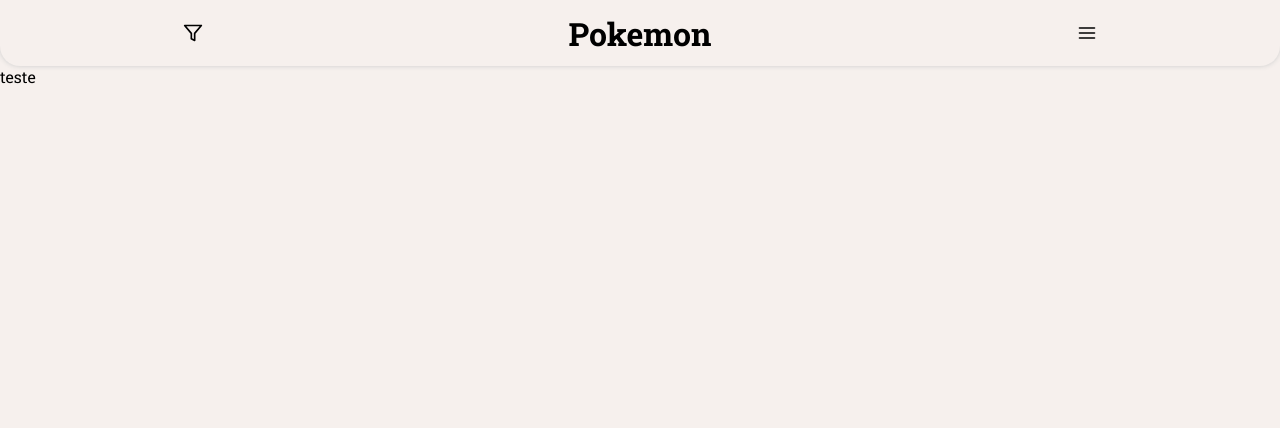
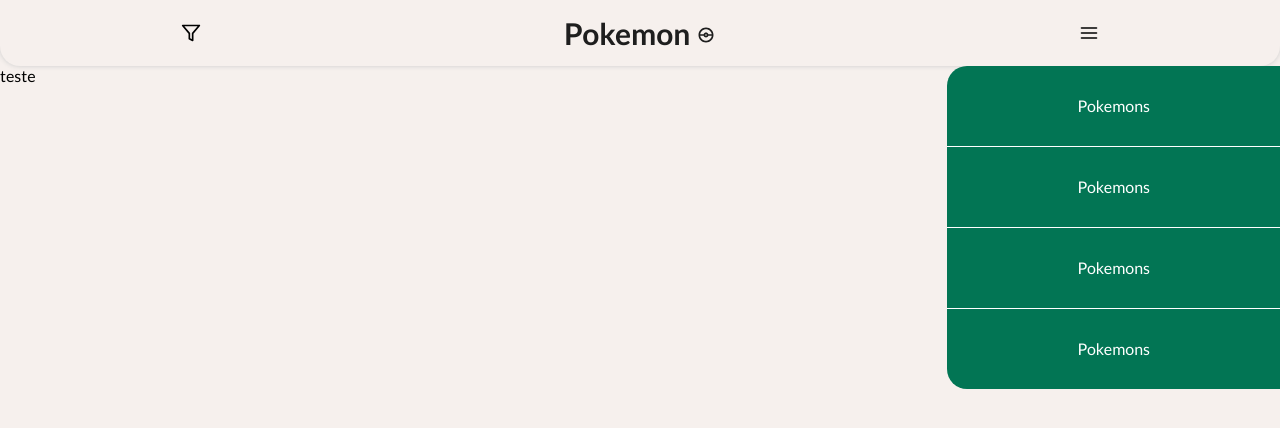
Before and after one commit to SavioSoares7/pokedex, a React (Vite) app in the folder pokemon/: page / in a window 1280 px wide. Shown: the top 428 px of the page. Built offline with nearby package versions, Linux system fonts and the light colour scheme.

Commit message:
Create header and Menu

```diff
--- a/pokemon/index.html
+++ b/pokemon/index.html
@@ -8,7 +8,7 @@
     <link rel="preconnect" href="https://fonts.googleapis.com" />
     <link rel="preconnect" href="https://fonts.gstatic.com" crossorigin />
     <link
-      href="https://fonts.googleapis.com/css2?family=Roboto+Slab:wght@400;500;700&display=swap"
+      href="https://fonts.googleapis.com/css2?family=Lato:wght@400;700&display=swap"
       rel="stylesheet"
     />
     <title>Pokedex</title>
--- a/pokemon/src/components/header/index.jsx
+++ b/pokemon/src/components/header/index.jsx
@@ -1,13 +1,33 @@
-import { Container } from "./style";
+import { Container, Menu } from "./style";
 
 import { FiFilter, FiMenu } from "react-icons/fi";
+import { CgPokemon } from "react-icons/cg";
 
 export function Header() {
   return (
     <Container>
       <FiFilter />
-      <h1>Pokemon</h1>
+      <a href="#">
+        Pokemon <CgPokemon />
+      </a>
+
       <FiMenu />
+      <Menu>
+        <ul>
+          <li>
+            <a href="#">Pokemons</a>
+          </li>
+          <li>
+            <a href="#">Pokemons</a>
+          </li>
+          <li>
+            <a href="#">Pokemons</a>
+          </li>
+          <li>
+            <a href="#">Pokemons</a>
+          </li>
+        </ul>
+      </Menu>
     </Container>
   );
 }
--- a/pokemon/src/components/header/style.js
+++ b/pokemon/src/components/header/style.js
@@ -5,9 +5,62 @@
   align-items: center;
   justify-content: space-around;
 
+  position: relative;
+
   height: 66px;
 
   border-radius: 0px 0px 20px 20px;
   background: ${({ theme }) => theme.COLORS.BG_WHITE};
   box-shadow: 0px 0px 5px #ccc;
+
+  > a {
+    color: ${({ theme }) => theme.COLORS.BG_BLACK};
+    font-size: 30px;
+    font-weight: bold;
+  }
 `;
+export const Menu = styled.nav`
+  position: absolute;
+  right: 0px;
+  top: 0;
+  z-index: 999;
+  margin-top: 66px;
+
+  ul {
+    background-color: #027554;
+    border-radius: 20px 0 0 20px;
+  }
+
+  li {
+    padding: 30px 130px;
+    border-bottom: 1px solid #fff;
+
+    &:last-child {
+      border-bottom: 0px;
+    }
+  }
+  a {
+    color: #fff;
+    padding: 5px 0px;
+    position: relative;
+
+    &::after,
+    &::before {
+      content: "";
+
+      display: block;
+      border-bottom: 1px solid #fff;
+      width: 0%;
+      transition: all 500ms;
+    }
+    &::before {
+      content: "";
+      position: absolute;
+      right: 0;
+    }
+    &:hover::after,
+    &:hover::before {
+      width: 100%;
+    }
+  }
+`;
--- a/pokemon/src/styles/globalStyle.js
+++ b/pokemon/src/styles/globalStyle.js
@@ -5,7 +5,7 @@
     padding: 0;
     margin: 0;
     box-sizing: border-box;
-    font-family: 'Roboto Slab', serif;
+    font-family: 'Lato', sans-serif;
   }
   body{
     background-color: ${({ theme }) => theme.COLORS.BG_WHITE};
@@ -22,7 +22,7 @@
     cursor: pointer;
     transition: filter 0.2s;
   }
-  button:hover, a:hover {
+  button:hover {
     filter: brightness(0.9);
   }
 `;
```
